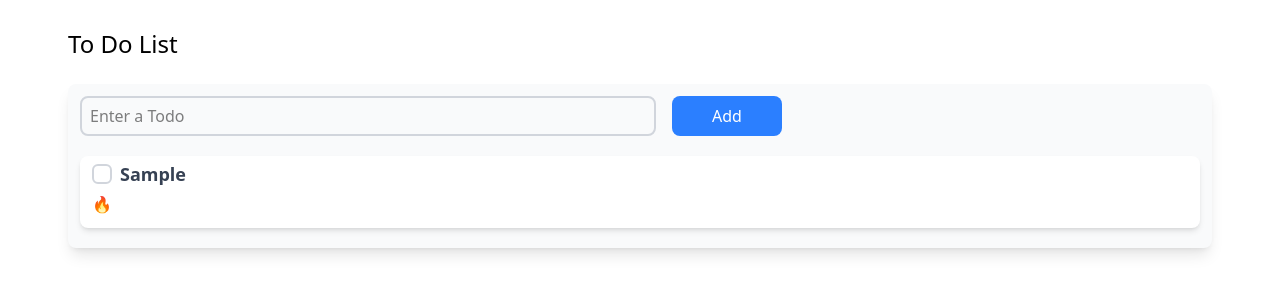
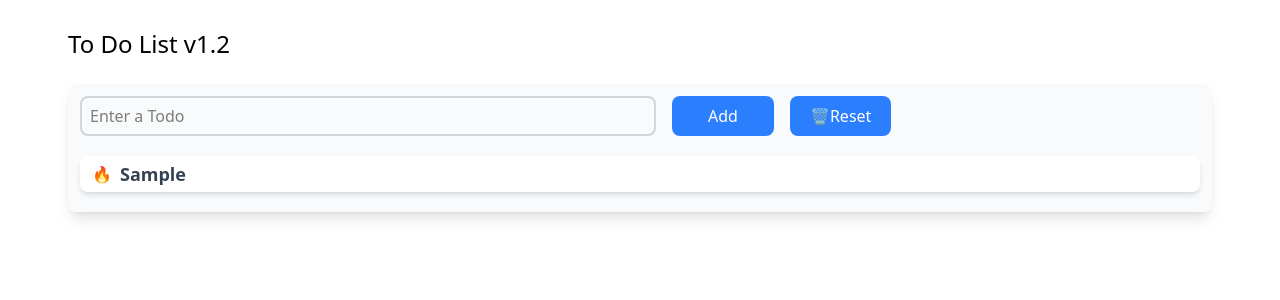
Before and after one commit to IOSA33/Todo-React-Vite-Tailwind, a React (Vite) app: page / in a window 1280 px wide. Both pictures are taken after typing "Sample" into the empty fields and a click on the button "Add". Shown: the top 300 px of the page. Built offline with nearby package versions, Linux system fonts and the light colour scheme.

Commit message:
v1.2 now you can restore deleted todo

```diff
--- a/src/SortableItem.jsx
+++ b/src/SortableItem.jsx
@@ -31,7 +31,7 @@ export default function SortableItem({ id, children }) {
       position: 'absolute',
       top: 0,
       right: 0,
-      width: '97%',
+      width: '90%',
       height: '100%',
       zIndex: 1,
     }}
--- a/src/ToDoList.jsx
+++ b/src/ToDoList.jsx
@@ -13,6 +13,7 @@ function TodoList() {
     });
 
     const [newTask, setNewTask] = useState("");
+    const[deleted, setNewDelete] = useState([]);
 
     useEffect(() => {
         localStorage.setItem('Todos', JSON.stringify(tasks));
@@ -30,8 +31,13 @@ function TodoList() {
     }
 
     function deleteTask(id) {
-        const updatedList = tasks.filter(task => task.id !== id);
-        setTasks(updatedList);
+      const taskToDelete = tasks.find(task => task.id === id);
+      const updatedTasks = tasks.filter(task => task.id !== id);
+
+      if (taskToDelete) {
+          setTasks(updatedTasks);
+          setNewDelete(prev => [...prev, taskToDelete]);
+      }
     }
 
     function done(id) {
@@ -39,6 +45,14 @@ function TodoList() {
         task.id === id ? { ...task, done: !task.done } : task
       );
       setTasks(updatedList);
+    }
+
+    function bucket(id) {
+      if (deleted.length !== 0) {
+        setTasks(prev => [...prev, deleted[deleted.length - 1]]);
+        setNewDelete([]);
+      }
+
     }
 
     const sensors = useSensors(
@@ -65,7 +79,7 @@ function TodoList() {
     return (
         <div  className="mx-auto content-center">
             <div className="mx-auto max-w-6xl p-1">
-              <h1 className="mx-auto m-3 mt-6 mb-6 text-2xl">To Do List</h1>
+              <h1 className="mx-auto m-3 mt-6 mb-6 text-2xl"> To Do List  v1.2</h1>
 
               <div className="mx-auto p-3 bg-gray-50 rounded-lg shadow-lg">
 
@@ -78,10 +92,23 @@ function TodoList() {
                         onChange={handleInputChange}
                       />
 
-                    <button
-                      className="px-10 h-10 mb-1 bg-blue-500 text-white rounded-lg hover:bg-blue-600 transition"
-                      onClick={addTask} > Add  </button>
+                    <div className='flex items-center gap-4'>
+                        <button
+                          className="px-9 h-10 mb-1 bg-blue-500 text-white rounded-lg hover:bg-blue-600 transition"
+                          onClick={addTask} > Add
+                        </button>
+
+                      <button
+                        className='px-5 h-10 mb-1 bg-blue-500 text-white rounded-lg hover:bg-blue-600 transition'
+                        onClick={bucket}
+                      >
+                        🗑️Reset
+                      </button>
+                    </div>
+
                   </div>
+
+
 
               <DndContext sensors={sensors} collisionDetection={closestCenter} onDragEnd={handleDragEnd}>
                 <SortableContext items={tasks} strategy={verticalListSortingStrategy}>
@@ -92,27 +119,16 @@ function TodoList() {
 
                         <li className="mb-2 justify-between bg-white p-3 rounded-lg shadow-md hover:bg-gray-100 transition duration-300">
                             <div className="flex items-center h-3">
-                              <input
-                                type='checkbox'
-                                onChange={() => done(task.id)}
-                                checked={task.done}
-                                className="appearance-none w-5 h-5 border-2 border-gray-300 rounded-md checked:bg-green-500 checked:border-green-500
-                                        relative cursor-pointer transition-colors"
-                              />
+                              <button
+                                  onClick={() => deleteTask(task.id)}
+                                  className="cursor-pointer text-red-500 hover:text-red-600 transition duration-200" >
+                                  🔥
+                              </button>
+
                               <span className="ml-2 cursor-pointer text-lg font-semibold text-gray-700 break-all">
                                 {task.text}
                               </span>
                             </div>
-
-                            <button
-                                onClick={(e) => {
-                                  e.stopPropagation();
-                                  deleteTask(task.id);
-                                }} className="mt-3 ml-auto text-red-500 hover:text-red-600 transition duration-200" >
-                                🔥
-                            </button>
-
-
                         </li>
 
                       </SortableItem>
```
